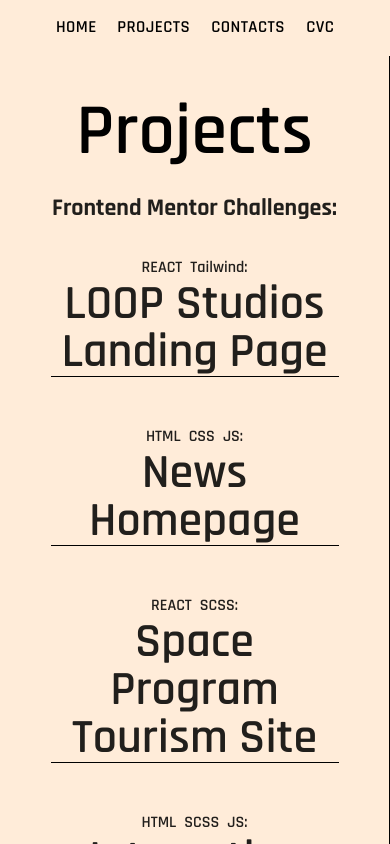
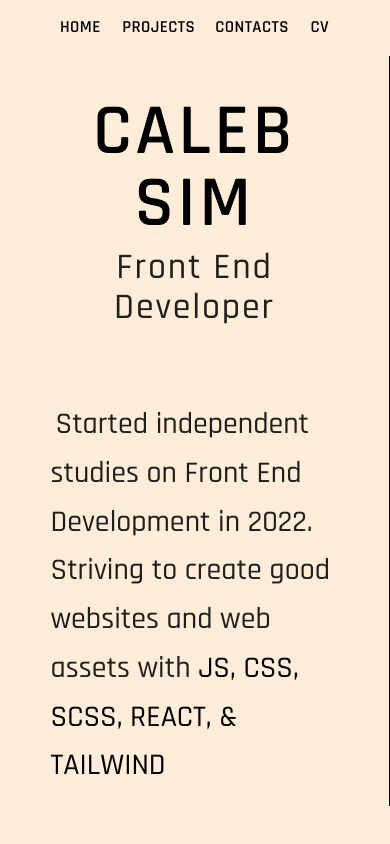
Before and after one commit to CodeLamp168/Caleb-Dylan-Sim-Portfolio, a React (Vite) app: page / in a window 390 px wide. Shown: the top 844 px of the page. Built offline with nearby package versions, Linux system fonts and the light colour scheme.

Commit message:
Implement React Router

```diff
--- a/package.json
+++ b/package.json
@@ -10,7 +10,8 @@
   },
   "dependencies": {
     "react": "^18.2.0",
-    "react-dom": "^18.2.0"
+    "react-dom": "^18.2.0",
+    "react-router-dom": "^6.15.0"
   },
   "devDependencies": {
     "@types/react": "^18.0.28",
--- a/src/App.jsx
+++ b/src/App.jsx
@@ -1,10 +1,15 @@
-import Home from "./assets/Home"
-import Projects from "./assets/Projects"
+import React from 'react';
+import { BrowserRouter as Router, Route, Routes } from 'react-router-dom';
+import { Link } from 'react-router-dom';
+
+
+import Home from "./assets/Home";
+import Projects from "./assets/Projects";
+import Contacts from './assets/Contacts';
+
 
 function App() {
  function LoadingScreen(){
-
-
   return(
       <div className="page-loading fixed w-screen min-h-screen z-50">
 
@@ -23,34 +28,42 @@ function App() {
 
   function NavArea(){
 
-    function NavItem({ComponentLink, ComponentName}){
-      return(
-        <div className="nav-item max-w-max  transition-transform md:-rotate-90 cursor-pointer scale-105 md:hover:scale-110">
-              <a className="tracking-wide hover:font-bold" href={ComponentLink}>{ComponentName}</a>
+    function NavItem({ to, ComponentName }) {
+      return (
+        <div className="nav-item max-w-max transition-transform md:-rotate-90 cursor-pointer scale-105 md:hover:scale-110">
+          <Link to={to} className="tracking-wide hover:font-bold">
+            {ComponentName}
+          </Link>
         </div>
-      )
+      );
     }
 
     return(
       <nav className="main-app-nav  font-semibold md:min-h-screen relative">
           <div className="nav-list flex md:flex-col justify-center items-center md:justify-start gap-6 md:gap-24 py-4 md:py-20  border-black   md:border-r">
-             <NavItem ComponentName={`Home`} />
-             <NavItem ComponentName={`Projects`} />
-             <NavItem ComponentName={`Contacts`} />
-             <NavItem ComponentName={`CVC`} />
+          <NavItem to="/" ComponentName="Home" />
+          <NavItem to="/projects" ComponentName="Projects" />
+          <NavItem to="/contacts" ComponentName="Contacts" />
+          <NavItem to="/cv" ComponentName="CV" />
           </div>
       </nav>
     )
   }
 
   return (
+    <Router>
     <div className="App grid max-h-screen md:mx-2">
       <NavArea/>
       <div className="main-content-display border-r border-black  md:m-2 relative md:overflow-hidden">
-        <Projects/>
+        <Routes>
+          <Route path='/' exact element={<Home/>} component={Home}/>
+          <Route path='/projects' exact element={<Projects/>} component={Projects}/>
+          <Route path='/contacts' exact element={<Contacts/>} component={Contacts}/>
+        </Routes>
       </div>
 
     </div>
+    </Router>
   )
 }
 
--- a/src/assets/Home.jsx
+++ b/src/assets/Home.jsx
@@ -4,8 +4,8 @@ export default function Home(){
 
         return(
         <div className="title-header home-title-header border-black py-6 text-center md:text-left w-full max-w-xs md:max-w-xl">
-          <h1 className="text-7xl text-black font-semibold tracking-wider">CALEB SIM</h1>
-          <p className="text-3xl pt-2 font-medium tracking-wider">Front End Developer</p>
+          <h1 className="text-7xl md:text-8xl text-black font-semibold tracking-wider">CALEB SIM</h1>
+          <p className="text-4xl pt-2 font-medium tracking-wider">Front End Developer</p>
         </div>
         )
     }
@@ -14,7 +14,7 @@ export default function Home(){
 
         return(
         <div className="home-text-area md:absolute text-2xl w-72 md:w-72 md:right-14 md:bottom-10">
-        <p className="font-medium text-left text-3xl  leading-relaxed">Started independent studies on Front End Development at 2022. Striving to create good websites and web assets with <span className="text-black text-3xl font-bold">JS, CSS, SCSS, REACT, & TAILWIND</span>
+        <p className="font-medium text-left text-3xl  leading-relaxed">Started independent studies on Front End Development in 2022. Striving to create good websites and web assets with <span className="text-black text-3xl font-bold">JS, CSS, SCSS, REACT, & TAILWIND</span>
         </p>
         </div>
         )
--- a/src/assets/Projects.jsx
+++ b/src/assets/Projects.jsx
@@ -59,10 +59,10 @@ export default function Projects(){
                         <div className="flex flex-col items-end gap-12 md:gap-4">
 
                             <ProjectItem Tools={<ReactTailwind/>} ProjectName={`LOOP Studios Landing Page`} weblink={`https://codelamp168.github.io/Loop-Studios-Landing-Page-Tailwind-React/`}/>
+                            <ProjectItem Tools={<ReactSCSS/>} ProjectName={`Space Program Tourism Site`} weblink={`https://codelamp168.github.io/Space-Tourism-Site/`}/>
                             <ProjectItem Tools={<VanillaJS/>} ProjectName={`News Homepage`} weblink={`https://codelamp168.github.io/News-Homepage-Front-End-Mentor-CHALLENGE/#`}/>
-                            <ProjectItem Tools={<ReactSCSS/>} ProjectName={`Space Program Tourism Site`} weblink={`https://codelamp168.github.io/Space-Tourism-Site/`}/>
                             <ProjectItem Tools={<VanillaSCSSJS/>} ProjectName={`Interactive Card Details`}/>
-                            <ProjectItem Tools={<VanillaHTML/>} ProjectName={`Testimonial Grid`}/>
+                            <ProjectItem Tools={<VanillaHTML/>} ProjectName={`Crowd Funding Page`}weblink={`https://codelamp168.github.io/FED-Challenge-SCSS-and-JS-Crowdfunding-Page/`}/>
                         </div>
 
                     </div>
```
Also changed, not shown: 1 other file (tests, documents, lock files or other folders).
